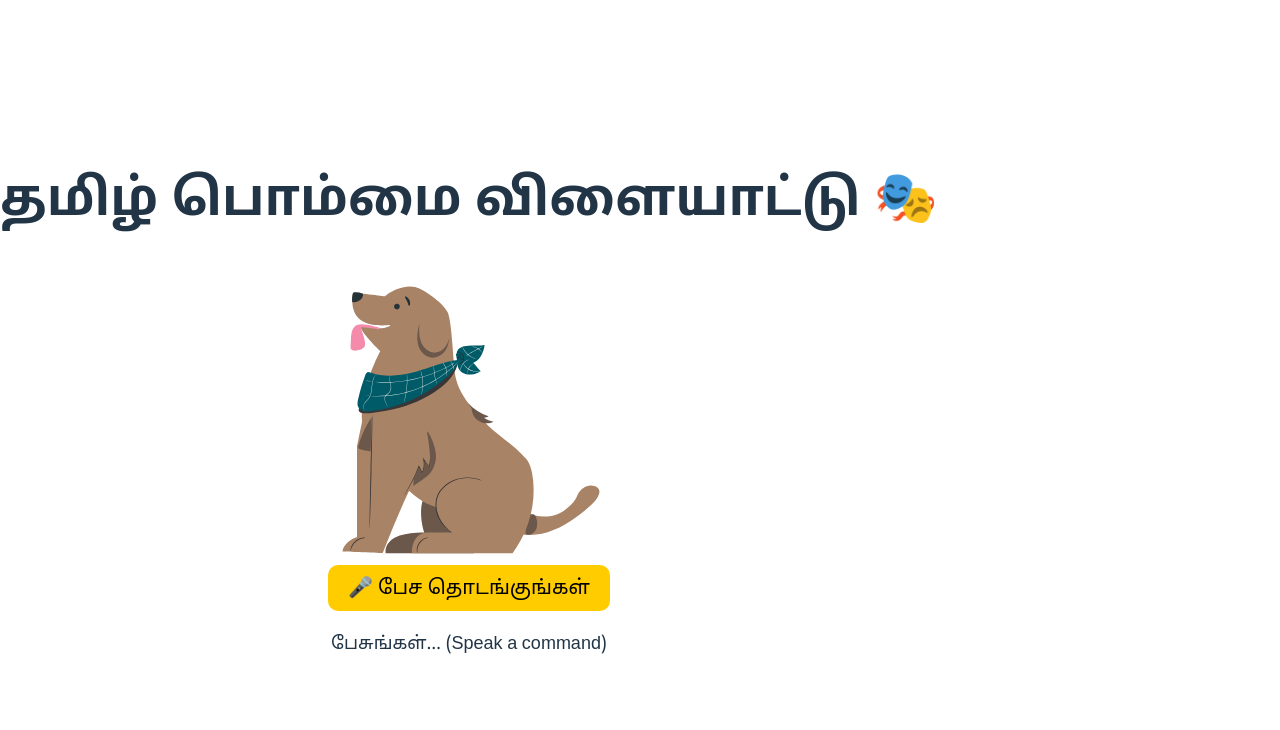
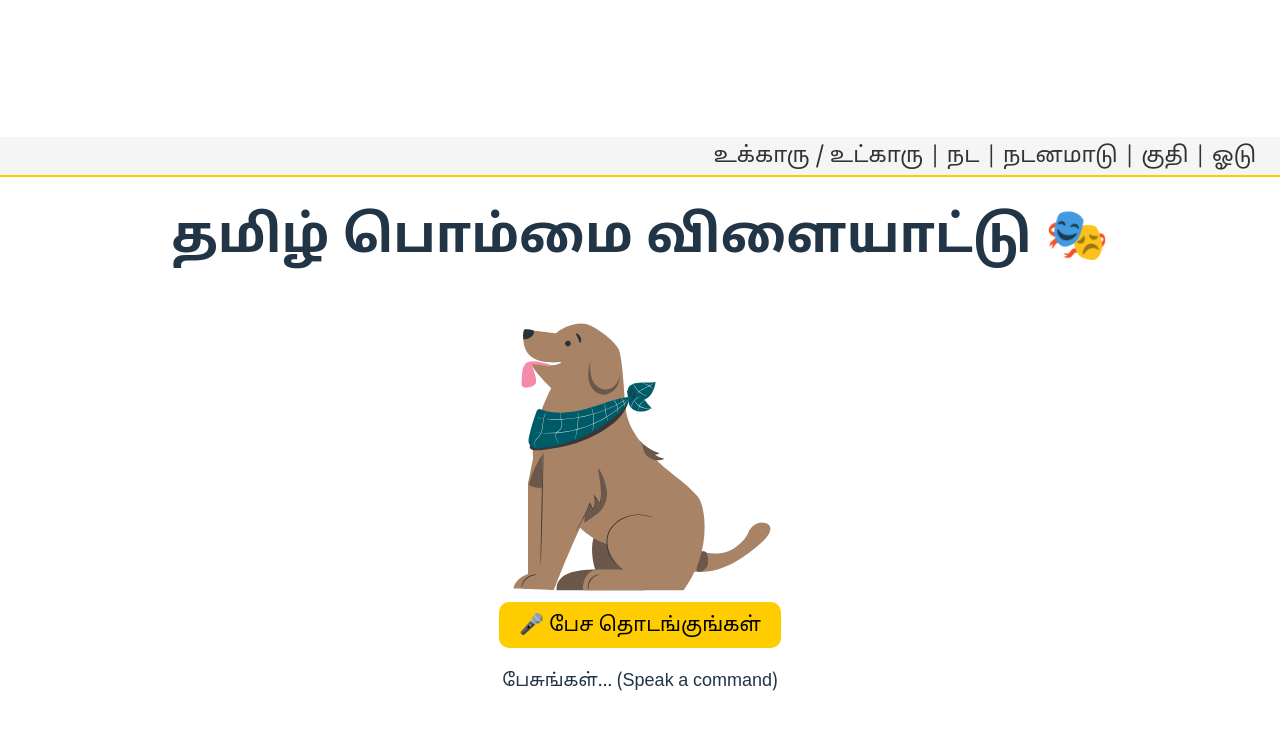
Before and after one commit to manisnow/tamil-pommai, a React (Vite) app: page / in a window 1280 px wide. Shown: the top 730 px of the page. Built offline with nearby package versions, Linux system fonts and the light colour scheme.

Commit message:
updted the code

```diff
--- a/package.json
+++ b/package.json
@@ -27,6 +27,7 @@
     "eslint-plugin-react-refresh": "^0.4.22",
     "gh-pages": "^6.3.0",
     "globals": "^16.4.0",
-    "vite": "^7.1.7"
+    "vite": "^7.1.7",
+    "vite-plugin-pwa": "^1.1.0"
   }
 }
--- a/src/App.jsx
+++ b/src/App.jsx
@@ -10,10 +10,23 @@ const animations = {
   run: base + "run1.json"
 };
 
+// Map animation keys to only Tamil trigger words
+const commandMap = [
+  { key: "sit", triggers: ["உக்காரு", "உட்காரு"] },
+  { key: "walk", triggers: ["நட"] },
+  { key: "dance", triggers: ["நடனமாடு"] },
+  { key: "jump", triggers: ["குதி"] },
+  { key: "run", triggers: ["ஓடு"] }
+];
+
 function App() {
   const container = useRef(null);
   const [message, setMessage] = useState("பேசுங்கள்… (Speak a command)");
   const [current, setCurrent] = useState("sit");
+
+
+
+
 
   useEffect(() => {
     const anim = lottie.loadAnimation({
@@ -40,23 +53,72 @@ function App() {
     const text = event.results[0][0].transcript.trim();
     setMessage(`நீங்கள் சொன்னது: ${text}`);
 
-    if (text.includes("உக்காரு")) setCurrent("sit");
-    else if (text.includes("நட")) setCurrent("walk");
-    else if (text.includes("ஆடு")) setCurrent("dance");
-    else if (text.includes("குதி")) setCurrent("jump");
-     else if (text.includes("ஓடு")) setCurrent("run");
-    else setMessage(`அறிய முடியவில்லை: ${text}`);
+     // Flatten all triggers with their keys, sort by trigger length descending
+    const allTriggers = commandMap
+      .flatMap(cmd => cmd.triggers.map(trigger => ({ key: cmd.key, trigger })))
+      .sort((a, b) => b.trigger.length - a.trigger.length);
+
+    // Find the first matching trigger
+    const found = allTriggers.find(item => text.includes(item.trigger));
+      if (found) {
+        setCurrent(found.key);
+      } else {
+        setMessage(`அறிய முடியவில்லை: ${text}`);
+      }
   };
 };
 
+
+  // Generate scrolling text from all triggers in commandMap
+  const scrollingText = commandMap
+    .map(cmd => cmd.triggers.join(" / "))
+    .join("   |   ");
   return (
     <div
-      style={{
+    style={{
         textAlign: "center",
         marginTop: "50px",
         fontFamily: "Noto Sans Tamil, sans-serif",
+        boxSizing: "border-box",
+        maxWidth: "100vw",
+        overflowX: "hidden"
       }}
     >
+        {/* Scrolling commands */}
+      <div style={{
+        width: "100vw",
+        overflow: "hidden",
+        whiteSpace: "nowrap",
+        background: "#f5f5f5",
+        borderBottom: "2px solid #ffcc00",
+        marginBottom: "20px",
+        height: "40px",
+        display: "flex",
+        alignItems: "center",
+        boxSizing: "border-box",
+        position: "relative"
+      }}>
+ <div
+          style={{
+            display: "inline-block",
+            minWidth: "100vw",
+            animation: "scroll-left 15s linear infinite",
+            fontSize: "22px",
+            color: "#333"
+          }}
+        >
+          {scrollingText}
+        </div>
+        {/* Keyframes for scrolling */}
+        <style>
+          {`
+            @keyframes scroll-left {
+              0% { transform: translateX(100vw); }
+              100% { transform: translateX(-100%); }
+            }
+          `}
+        </style>
+      </div>
       <h1>தமிழ் பொம்மை விளையாட்டு 🎭</h1>
       <div
         ref={container}
--- a/vite.config.js
+++ b/vite.config.js
@@ -1,8 +1,33 @@
 import { defineConfig } from 'vite'
 import react from '@vitejs/plugin-react'
+import { VitePWA } from 'vite-plugin-pwa'
 
-// https://vite.dev/config/
 export default defineConfig({
-  base: '/tamil-pommai/', // <-- Add this line
-  plugins: [react()],
-});
+  base: '/tamil-pommai/',
+  plugins: [
+    react(),
+    VitePWA({
+      registerType: 'autoUpdate',
+      manifest: {
+        name: 'தமிழ் பொம்மை விளையாட்டு',
+        short_name: 'Pommai',
+        start_url: '/tamil-pommai/',
+        display: 'standalone',
+        background_color: '#ffffff',
+        theme_color: '#ffcc00',
+        icons: [
+          {
+            src: 'icon-192.png',
+            sizes: '192x192',
+            type: 'image/png'
+          },
+          {
+            src: 'icon-512.png',
+            sizes: '512x512',
+            type: 'image/png'
+          }
+        ]
+      }
+    })
+  ]
+})
```
Also changed, not shown: public/icon-192.png (added), 1 other file (tests, documents, lock files or other folders).
